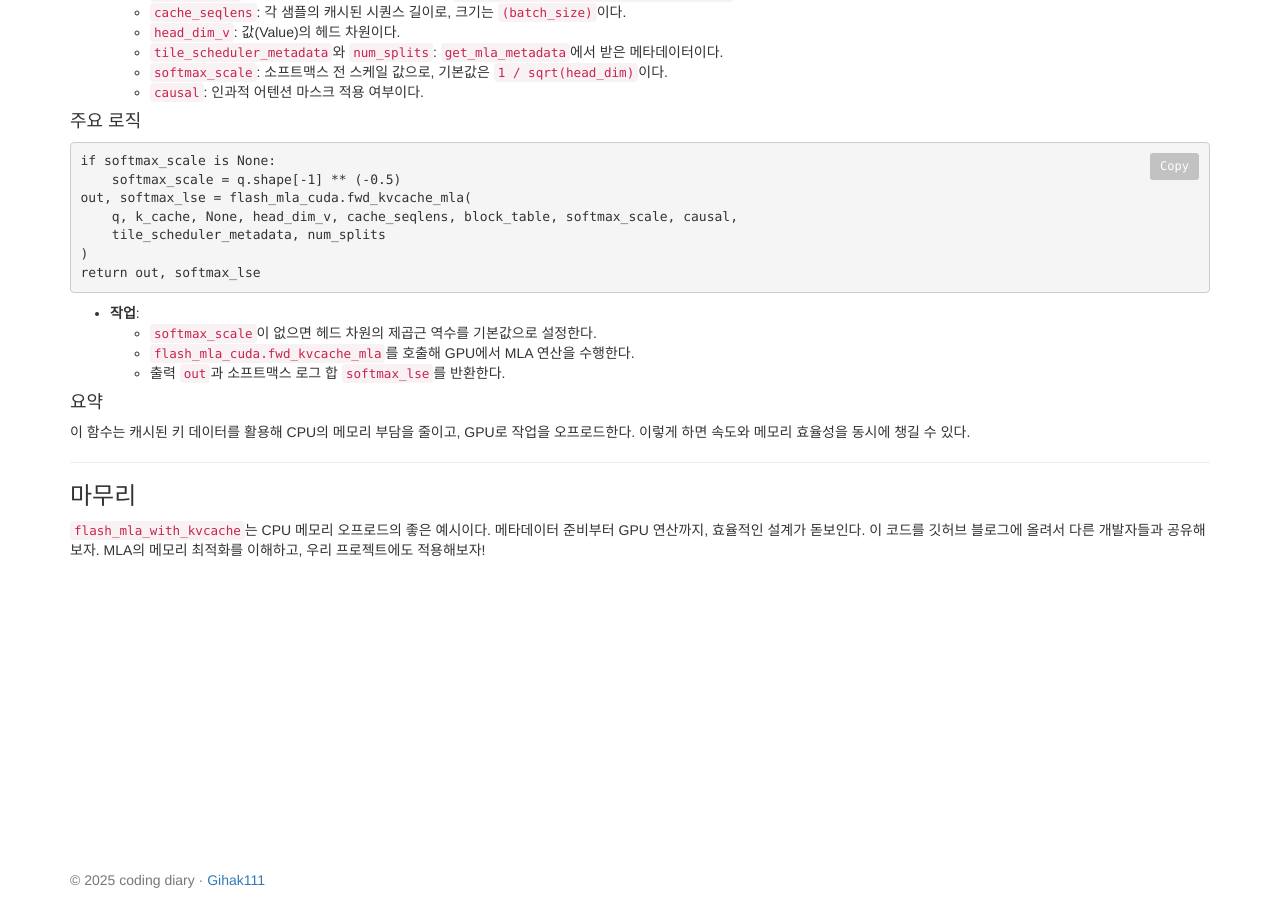
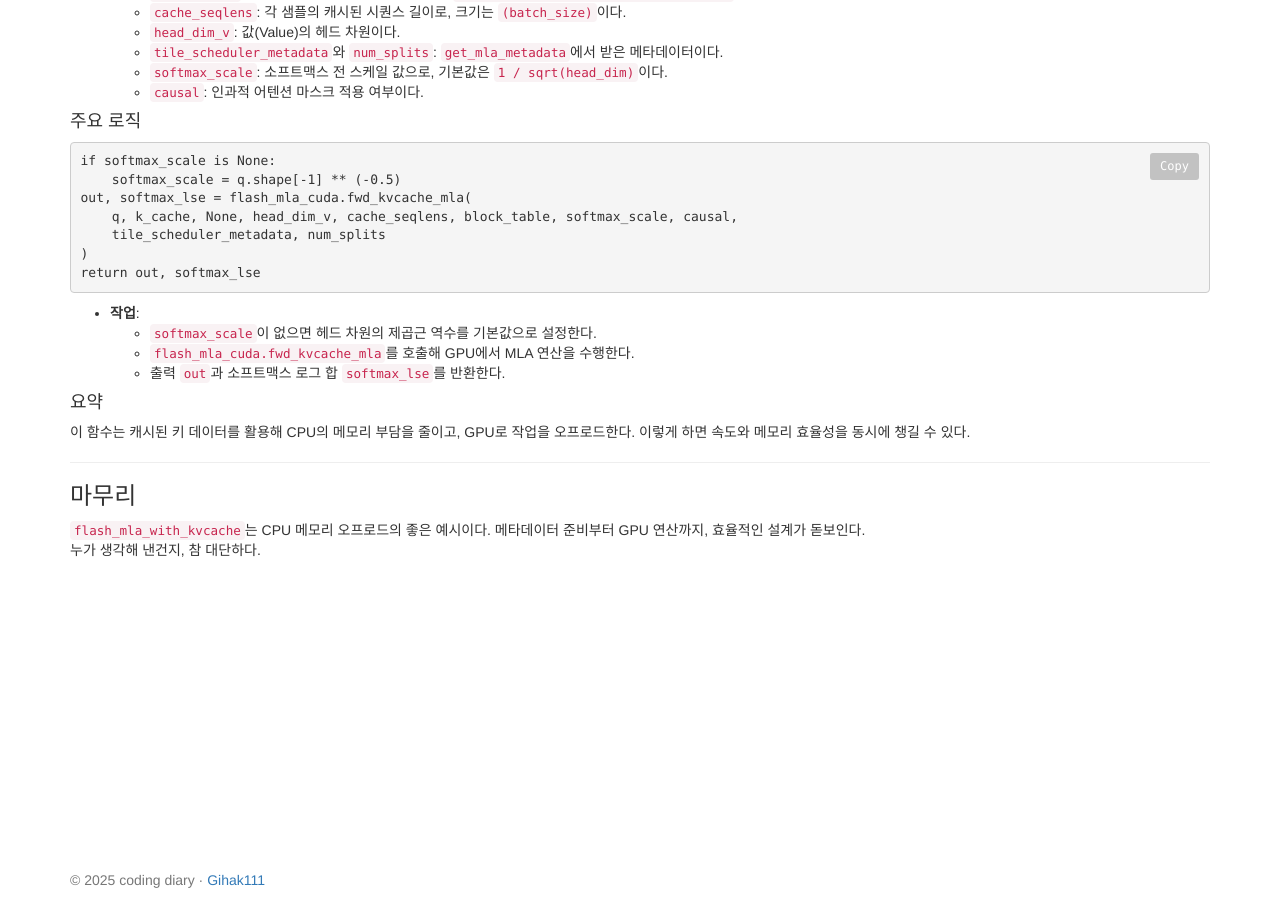
Before and after one commit to Gihak111/Gihak111.github.io, a Jekyll site: the page built from _posts/2025-03-25-off_load_upload.md, in a window 1280 px wide and 900 px high, scrolled down 2783 px. Built offline with Jekyll 4.4.1, drawn with Linux system fonts in a browser that asks for light colours.

Commit message:
Update 2025-03-25-off_load_upload.md

```diff
--- a/_posts/2025-03-25-off_load_upload.md
+++ b/_posts/2025-03-25-off_load_upload.md
@@ -184,4 +184,5 @@ return out, softmax_lse
 ---
 
 ### 마무리
-`flash_mla_with_kvcache`는 CPU 메모리 오프로드의 좋은 예시이다. 메타데이터 준비부터 GPU 연산까지, 효율적인 설계가 돋보인다. 이 코드를 깃허브 블로그에 올려서 다른 개발자들과 공유해보자. MLA의 메모리 최적화를 이해하고, 우리 프로젝트에도 적용해보자!
+`flash_mla_with_kvcache`는 CPU 메모리 오프로드의 좋은 예시이다. 메타데이터 준비부터 GPU 연산까지, 효율적인 설계가 돋보인다.
+누가 생각해 낸건지, 참 대단하다.
```
